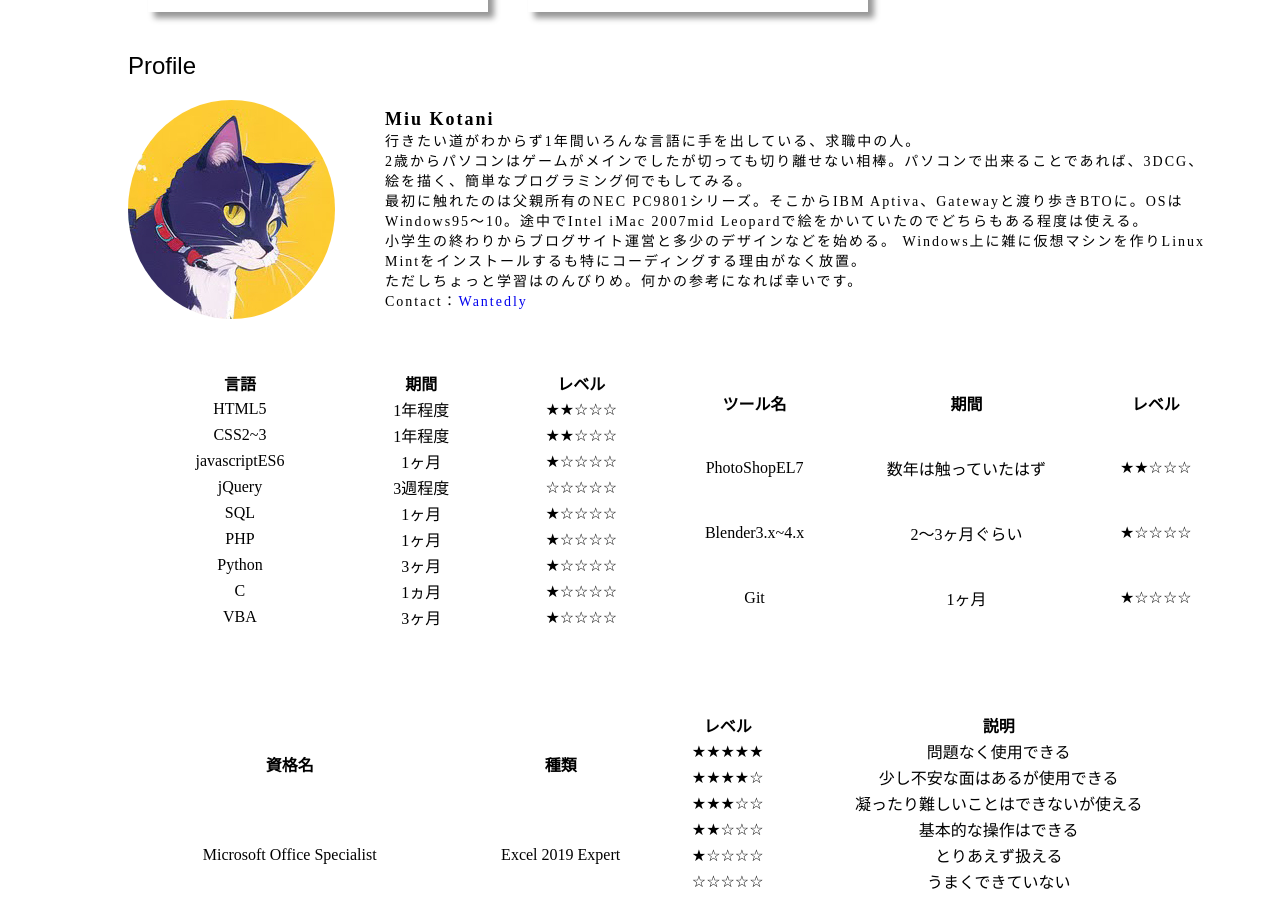
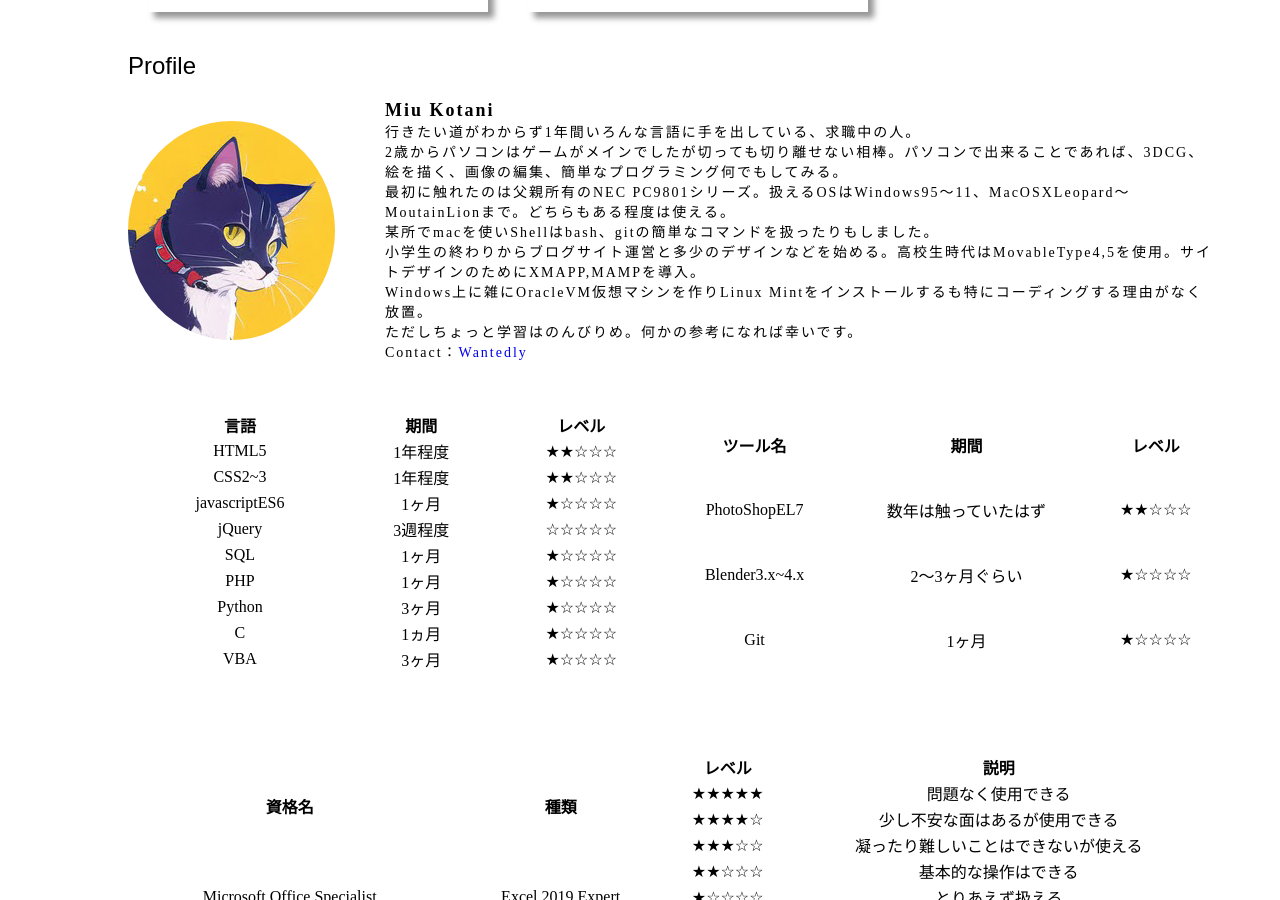
Before and after one commit to mk-v3/mk-v3.github.io, a plain HTML site: page index.html in a window 1280 px wide. Shown: the part 3167-4067 px from the top of the page. Drawn offline with Linux system fonts and the light colour scheme; a web font is replaced by a local one.

Commit message:
Update index.html

```diff
--- a/index.html
+++ b/index.html
@@ -161,10 +161,11 @@
             <p class="my_text">
               <span class="my_name">Miu Kotani</span><br>
               行きたい道がわからず1年間いろんな言語に手を出している、求職中の人。<br>
-              2歳からパソコンはゲームがメインでしたが切っても切り離せない相棒。パソコンで出来ることであれば、3DCG、絵を描く、簡単なプログラミング何でもしてみる。<br>
-              最初に触れたのは父親所有のNEC PC9801シリーズ。そこからIBM Aptiva、Gatewayと渡り歩きBTOに。OSはWindows95～10。途中でIntel iMac 2007mid Leopardで絵をかいていたのでどちらもある程度は使える。<br>
-              小学生の終わりからブログサイト運営と多少のデザインなどを始める。
-              Windows上に雑に仮想マシンを作りLinux Mintをインストールするも特にコーディングする理由がなく放置。<br>
+              2歳からパソコンはゲームがメインでしたが切っても切り離せない相棒。パソコンで出来ることであれば、3DCG、絵を描く、画像の編集、簡単なプログラミング何でもしてみる。<br>
+              最初に触れたのは父親所有のNEC PC9801シリーズ。扱えるOSはWindows95～11、MacOSXLeopard～MoutainLionまで。どちらもある程度は使える。<br>
+              某所でmacを使いShellはbash、gitの簡単なコマンドを扱ったりもしました。<br>
+              小学生の終わりからブログサイト運営と多少のデザインなどを始める。高校生時代はMovableType4,5を使用。サイトデザインのためにXMAPP,MAMPを導入。<br>
+              Windows上に雑にOracleVM仮想マシンを作りLinux Mintをインストールするも特にコーディングする理由がなく放置。<br>
               ただしちょっと学習はのんびりめ。何かの参考になれば幸いです。<br>
               Contact：<a href="https://www.wantedly.com/id/mktn_3" target="_blank">Wantedly</a>
             </p>
```
